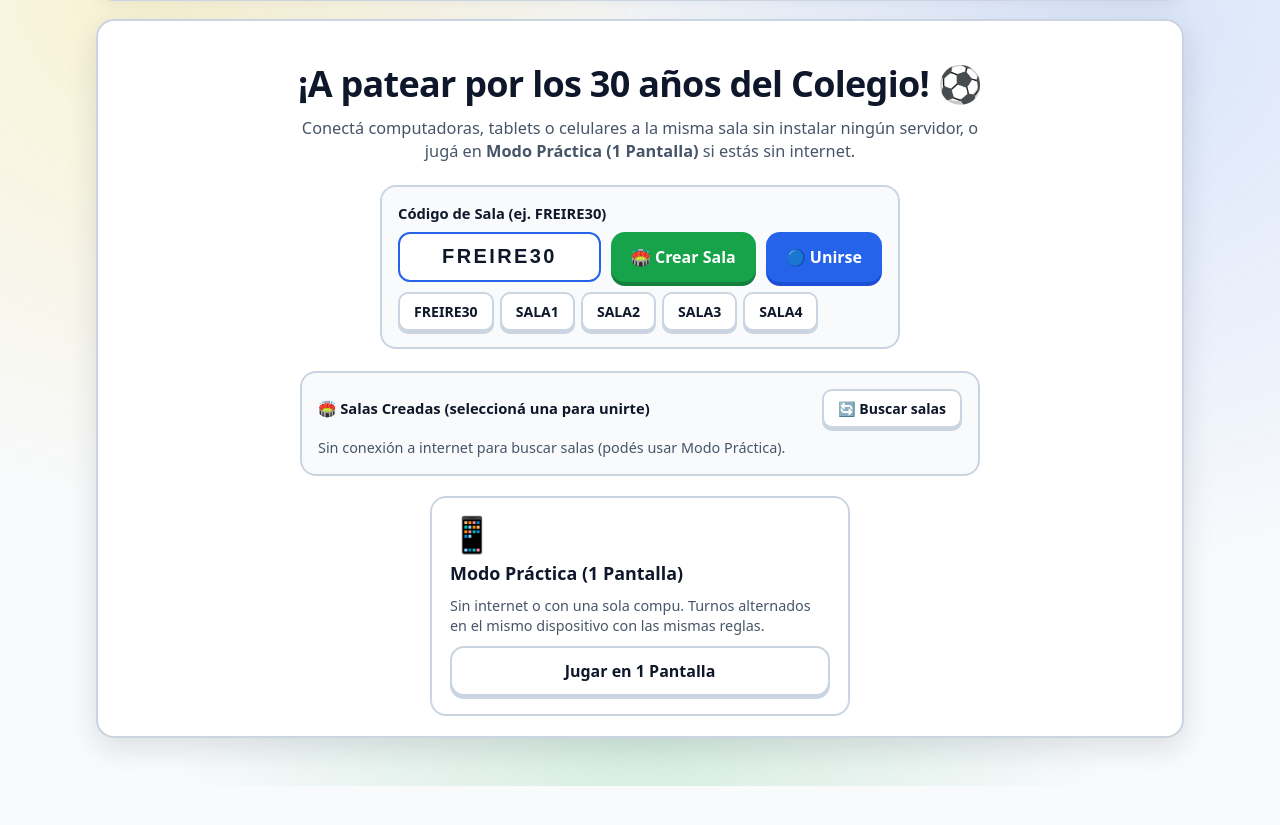
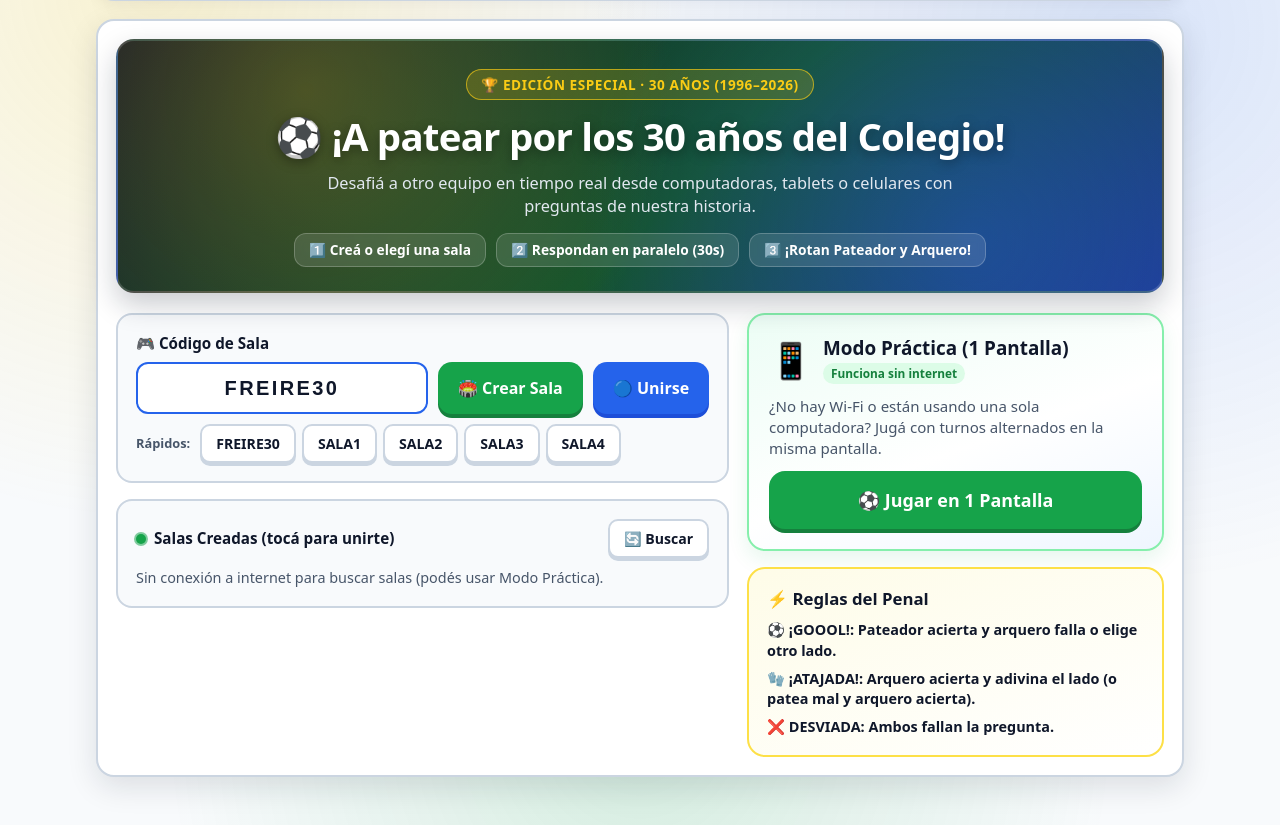
Before and after one commit to RoboticaPauloFreire-Uy/juegos, a plain HTML site: page penales.html in a window 1280 px wide. Shown: the part 105-930 px from the top of the page. Before the commit the page ends 891 px from the top, so only its background shows below. Drawn offline with Linux system fonts and the light colour scheme.

Commit message:
Diseno visual mejorado en pantalla principal (banner estadio, grilla 2 columnas, reglas y radar)

```diff
--- a/penales.html
+++ b/penales.html
@@ -230,37 +230,95 @@
 
     /* Lobby / Role Selection */
     .lobby-hero {
+      position: relative;
+      overflow: hidden;
       text-align: center;
-      padding: 18px 10px 22px;
+      padding: 28px 20px 24px;
+      border-radius: 18px;
+      background:
+        radial-gradient(circle at 18% 20%, rgba(250, 204, 21, 0.25), transparent 42%),
+        radial-gradient(circle at 82% 80%, rgba(37, 99, 235, 0.35), transparent 45%),
+        linear-gradient(135deg, #0F172A 0%, #14532D 55%, #1E3A8A 100%);
+      color: #FFFFFF;
+      margin-bottom: 20px;
+      box-shadow: 0 12px 28px rgba(15, 23, 42, 0.22);
+      border: 2px solid rgba(255, 255, 255, 0.16);
+    }
+
+    .lobby-hero-badge {
+      display: inline-flex;
+      align-items: center;
+      gap: 8px;
+      background: rgba(250, 204, 21, 0.18);
+      border: 1.5px solid rgba(250, 204, 21, 0.65);
+      color: var(--yellow);
+      padding: 5px 14px;
+      border-radius: 999px;
+      font-size: 0.85rem;
+      font-weight: 800;
+      letter-spacing: 0.04em;
+      text-transform: uppercase;
+      margin-bottom: 10px;
     }
 
     .lobby-hero h2 {
-      font-size: clamp(1.5rem, 3.8vw, 2.25rem);
+      font-size: clamp(1.6rem, 4vw, 2.4rem);
       font-weight: 900;
       letter-spacing: -0.02em;
       margin-bottom: 8px;
+      text-shadow: 0 3px 12px rgba(0, 0, 0, 0.35);
     }
 
     .lobby-hero p {
-      color: var(--muted);
+      color: #E2E8F0;
       font-size: 1.02rem;
       max-width: 680px;
-      margin: 0 auto;
+      margin: 0 auto 16px;
+    }
+
+    .lobby-steps {
+      display: flex;
+      justify-content: center;
+      gap: 10px;
+      flex-wrap: wrap;
+    }
+
+    .lobby-step-pill {
+      background: rgba(255, 255, 255, 0.12);
+      border: 1px solid rgba(255, 255, 255, 0.22);
+      color: #FFF;
+      padding: 6px 14px;
+      border-radius: 12px;
+      font-size: 0.86rem;
+      font-weight: 700;
+      backdrop-filter: blur(4px);
+    }
+
+    .lobby-main-grid {
+      display: grid;
+      grid-template-columns: 1.25fr 0.85fr;
+      gap: 18px;
+      align-items: start;
+    }
+
+    @media (max-width: 820px) {
+      .lobby-main-grid {
+        grid-template-columns: 1fr;
+      }
     }
 
     .room-box {
-      max-width: 520px;
-      margin: 0 auto 22px;
       background: #F8FAFC;
       border: 2px solid var(--border);
       border-radius: 16px;
-      padding: 16px;
+      padding: 18px;
+      margin-bottom: 16px;
     }
 
     .room-box label {
       display: block;
       font-weight: 800;
-      font-size: 0.92rem;
+      font-size: 0.95rem;
       margin-bottom: 8px;
       color: var(--ink);
     }
@@ -273,9 +331,9 @@
 
     .input-code {
       flex: 1;
-      min-width: 170px;
-      min-height: 50px;
-      padding: 10px 16px;
+      min-width: 150px;
+      min-height: 52px;
+      padding: 10px 14px;
       font-size: 1.25rem;
       font-weight: 900;
       letter-spacing: 0.12em;
@@ -290,6 +348,52 @@
 
     .input-code:focus {
       box-shadow: 0 0 0 4px rgba(37, 99, 235, 0.2);
+    }
+
+    .practice-card {
+      background: linear-gradient(160deg, #ECFDF5 0%, #FFFFFF 55%, #EFF6FF 100%);
+      border: 2px solid #86EFAC;
+      border-radius: 18px;
+      padding: 20px;
+      display: flex;
+      flex-direction: column;
+      gap: 12px;
+      box-shadow: 0 8px 20px rgba(22, 163, 74, 0.1);
+    }
+
+    .rules-mini-card {
+      background: linear-gradient(160deg, #FEFCE8 0%, #FFFFFF 100%);
+      border: 2px solid #FDE047;
+      border-radius: 18px;
+      padding: 18px;
+      margin-top: 16px;
+    }
+
+    .rules-mini-card ul {
+      list-style: none;
+      display: flex;
+      flex-direction: column;
+      gap: 8px;
+      margin-top: 10px;
+      font-size: 0.9rem;
+      color: var(--ink);
+      font-weight: 600;
+    }
+
+    .radar-dot {
+      width: 10px;
+      height: 10px;
+      border-radius: 50%;
+      background: var(--green);
+      display: inline-block;
+      box-shadow: 0 0 0 0 rgba(22, 163, 74, 0.7);
+      animation: radarPulse 1.6s infinite;
+    }
+
+    @keyframes radarPulse {
+      0% { box-shadow: 0 0 0 0 rgba(22, 163, 74, 0.7); }
+      70% { box-shadow: 0 0 0 8px rgba(22, 163, 74, 0); }
+      100% { box-shadow: 0 0 0 0 rgba(22, 163, 74, 0); }
     }
 
     .roles-grid {
@@ -923,17 +1027,26 @@
     </header>
 
     <!-- ===================== VISTA 0: LOBBY ===================== -->
-    <section id="view-lobby" class="card">
+    <section id="view-lobby" class="card" style="padding: 18px;">
       <div class="lobby-hero">
-        <h2>¡A patear por los 30 años del Colegio! ⚽</h2>
+        <div class="lobby-hero-badge">🏆 Edición Especial · 30 Años (1996–2026)</div>
+        <h2>⚽ ¡A patear por los 30 años del Colegio!</h2>
         <p>
-          Conectá computadoras, tablets o celulares a la misma sala sin instalar ningún servidor,
-          o jugá en <strong>Modo Práctica (1 Pantalla)</strong> si estás sin internet.
+          Desafiá a otro equipo en tiempo real desde computadoras, tablets o celulares
+          con preguntas de nuestra historia.
         </p>
-      </div>
-
+        <div class="lobby-steps">
+          <span class="lobby-step-pill">1️⃣ Creá o elegí una sala</span>
+          <span class="lobby-step-pill">2️⃣ Respondan en paralelo (30s)</span>
+          <span class="lobby-step-pill">3️⃣ ¡Rotan Pateador y Arquero!</span>
+        </div>
+      </div>
+
+      <div class="lobby-main-grid">
+        <!-- Columna izquierda: Crear / Unirse / Salas Creadas -->
+        <div>
           <div class="room-box">
-        <label for="input-room-code">Código de Sala (ej. FREIRE30)</label>
+            <label for="input-room-code">🎮 Código de Sala</label>
             <div class="room-input-row">
               <input
                 id="input-room-code"
@@ -946,7 +1059,8 @@
               <button id="btn-join-team-a" class="btn btn-green" type="button">🏟️ Crear Sala</button>
               <button id="btn-join-team-b" class="btn btn-blue" type="button">🔵 Unirse</button>
             </div>
-        <div style="display: flex; gap: 6px; flex-wrap: wrap; margin-top: 10px;">
+            <div style="display: flex; gap: 6px; flex-wrap: wrap; margin-top: 10px; align-items: center;">
+              <span style="font-size: 0.8rem; font-weight: 800; color: var(--muted); margin-right: 4px;">Rápidos:</span>
               <button type="button" class="btn btn-outline btn-sm quick-code-btn" data-code="FREIRE30">FREIRE30</button>
               <button type="button" class="btn btn-outline btn-sm quick-code-btn" data-code="SALA1">SALA1</button>
               <button type="button" class="btn btn-outline btn-sm quick-code-btn" data-code="SALA2">SALA2</button>
@@ -956,22 +1070,47 @@
             <div id="lobby-alert" class="alert-box alert-error hidden" style="margin-top: 10px; margin-bottom: 0;"></div>
           </div>
 
-      <div class="room-box" id="lobby-rooms-panel" style="max-width: 680px; margin-bottom: 20px;">
+          <div class="room-box" id="lobby-rooms-panel" style="margin-bottom: 0;">
             <div style="display: flex; align-items: center; justify-content: space-between; gap: 10px; margin-bottom: 10px;">
-          <label style="margin: 0;">🏟️ Salas Creadas (seleccioná una para unirte)</label>
-          <button id="btn-refresh-rooms" class="btn btn-outline btn-sm" type="button">🔄 Buscar salas</button>
+              <label style="margin: 0; display: flex; align-items: center; gap: 8px;">
+                <span class="radar-dot"></span> Salas Creadas (tocá para unirte)
+              </label>
+              <button id="btn-refresh-rooms" class="btn btn-outline btn-sm" type="button">🔄 Buscar</button>
             </div>
             <div id="lobby-rooms-list" style="display: flex; flex-direction: column; gap: 8px;">
               <p style="color: var(--muted); font-size: 0.9rem;">Buscando salas activas...</p>
             </div>
           </div>
-
-      <div class="roles-grid" style="max-width: 420px; margin: 0 auto;">
-        <div class="role-card">
-          <div class="role-icon">📱</div>
-          <h3>Modo Práctica (1 Pantalla)</h3>
-          <p>Sin internet o con una sola compu. Turnos alternados en el mismo dispositivo con las mismas reglas.</p>
-          <button id="btn-start-practice" class="btn btn-outline">Jugar en 1 Pantalla</button>
+        </div>
+
+        <!-- Columna derecha: Modo Práctica + Reglas rápidas -->
+        <div>
+          <div class="practice-card">
+            <div style="display: flex; align-items: center; gap: 10px;">
+              <span style="font-size: 2.2rem; line-height: 1;">📱</span>
+              <div>
+                <h3 style="font-size: 1.18rem; font-weight: 900;">Modo Práctica (1 Pantalla)</h3>
+                <span class="pill online" style="font-size: 0.74rem; padding: 2px 8px;">Funciona sin internet</span>
+              </div>
+            </div>
+            <p style="font-size: 0.94rem; color: var(--muted);">
+              ¿No hay Wi-Fi o están usando una sola computadora? Jugá con turnos alternados en la misma pantalla.
+            </p>
+            <button id="btn-start-practice" class="btn btn-green btn-lg" style="width: 100%;">
+              ⚽ Jugar en 1 Pantalla
+            </button>
+          </div>
+
+          <div class="rules-mini-card">
+            <h3 style="font-size: 1.05rem; font-weight: 900; display: flex; align-items: center; gap: 6px;">
+              ⚡ Reglas del Penal
+            </h3>
+            <ul>
+              <li>⚽ <strong>¡GOOOL!:</strong> Pateador acierta y arquero falla o elige otro lado.</li>
+              <li>🧤 <strong>¡ATAJADA!:</strong> Arquero acierta y adivina el lado (o patea mal y arquero acierta).</li>
+              <li>❌ <strong>DESVIADA:</strong> Ambos fallan la pregunta.</li>
+            </ul>
+          </div>
         </div>
       </div>
     </section>
```
Lines whose indentation alone changed are shown as unchanged.
